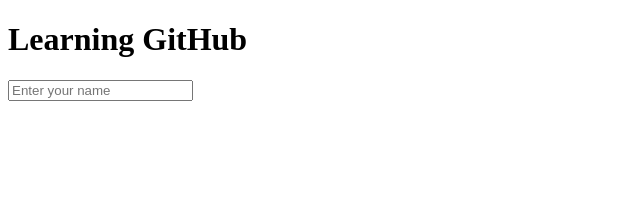
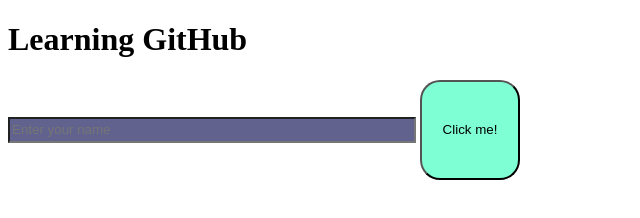
Before and after one commit to chandragupt074/git, a plain HTML site: page index.html in a window 1280 px wide. Shown: the whole page, without its empty margins (0-640 px from the left). Drawn offline with Linux system fonts and the light colour scheme.

Commit message:
first commit

```diff
--- a/index.html
+++ b/index.html
@@ -8,7 +8,9 @@
 <body>
 
     <h1>Learning GitHub</h1>
-    <input type="text" placeholder="Enter your name">
+    <input type="text" placeholder="Enter your name" style="background-color: rgb(98, 98, 143); width: 400px; height: 20px; ">
+    <button type="submit" style="width: 100px; height: 100px; border-radius: 20px; background-color: aquamarine;">Click me!</button>
+
     <script src="app.js"></script>
 </body>
 </html>
```
